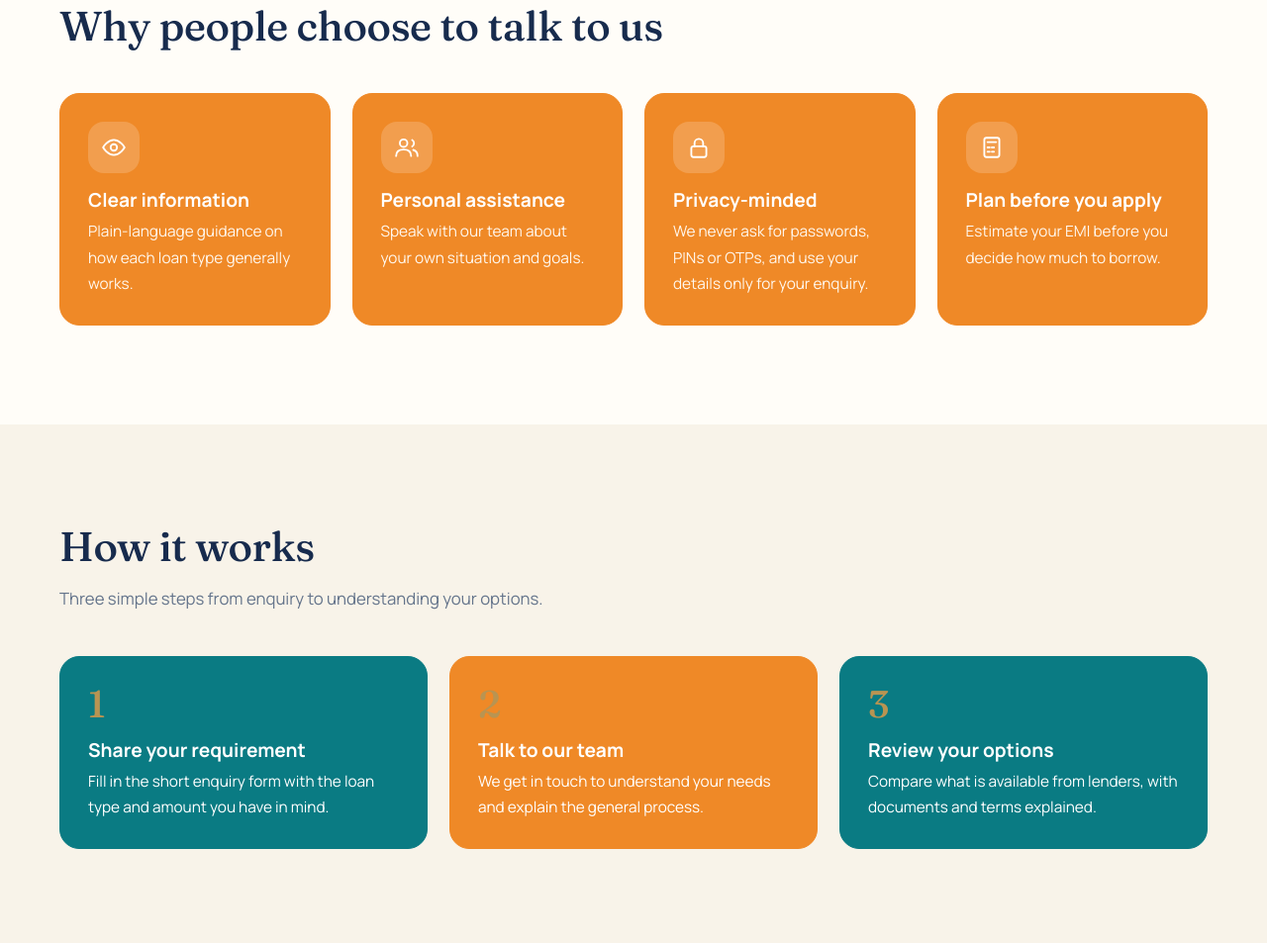
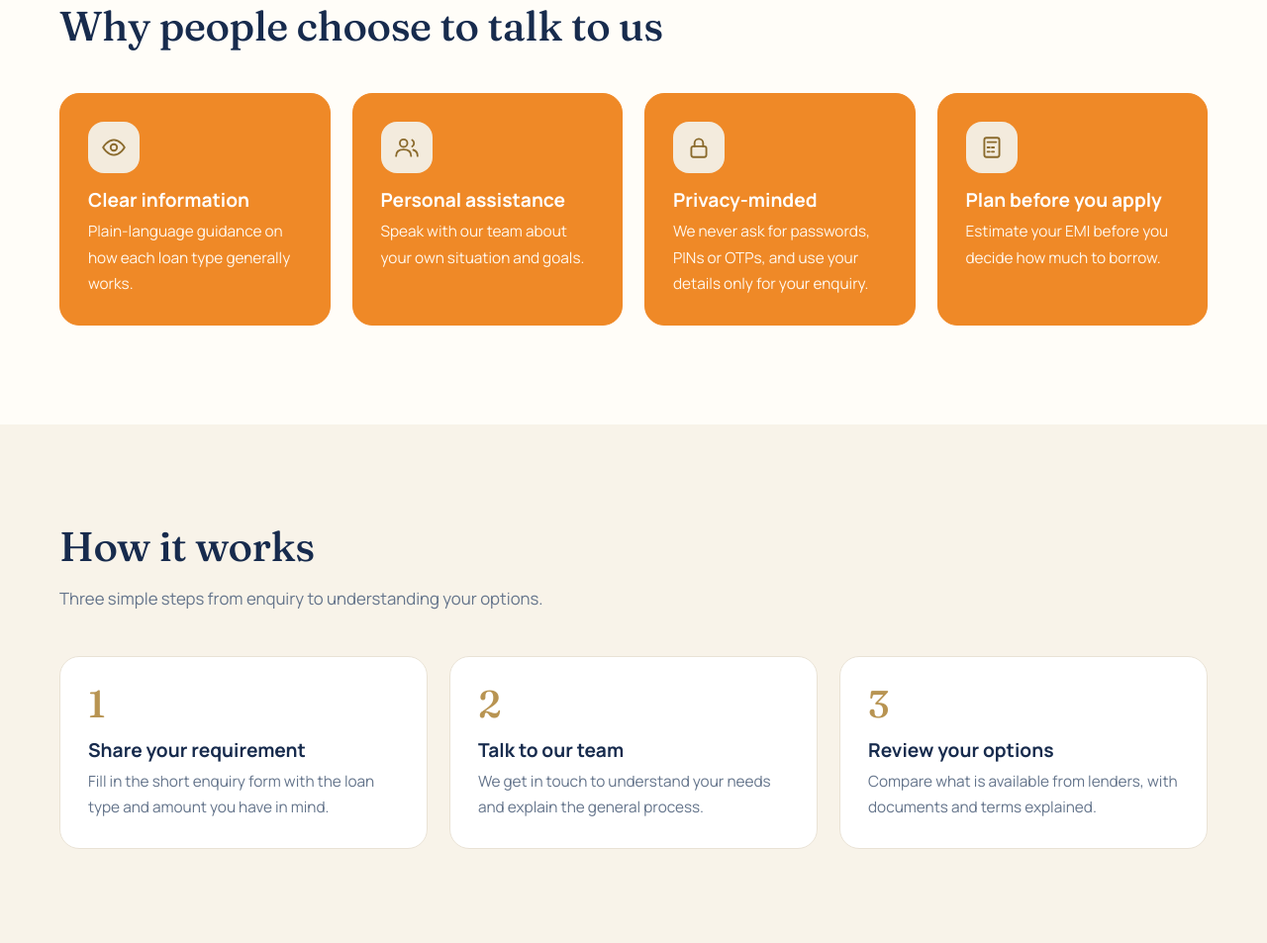
Before and after one commit to ravimehar0852-bot/F2c, a website: page index.html in a window 1280 px wide. Shown: the part 1679-2632 px from the top of the page at 99% size. Drawn offline with Linux system fonts and the light colour scheme; no server answers.

Commit message:
Remove global card color styles from styles.css
Removed global card color styles for odd and even cards, text colors, and icon styles.

```diff
--- a/styles.css
+++ b/styles.css
@@ -277,37 +277,6 @@ section .grid.g4 > .card h3 {
 section .grid.g4 > .card p {
   color: #FFF7ED !important;
 }
-/* ===== NIDHI CAPITAL - GLOBAL CARD COLORS ===== */
-
-/* Teal Cards */
-body .card:nth-child(odd),
-body .form-card:nth-child(odd) {
-  background: #0A7B83 !important;
-  border-color: #0A7B83 !important;
-}
-
-/* Orange Cards */
-body .card:nth-child(even),
-body .form-card:nth-child(even) {
-  background: #EF8927 !important;
-  border-color: #EF8927 !important;
-}
-
-/* White Text */
-body .card h3,
-body .card h4,
-body .card p,
-body .form-card h2,
-body .form-card h3,
-body .form-card p {
-  color: #FFFFFF !important;
-}
-
-/* Icons */
-body .card .ico {
-  background: rgba(255,255,255,0.18);
-  color: #FFFFFF;
-}
 
 /* Loan Categories */
 #homeServices > :nth-child(odd) {
```
